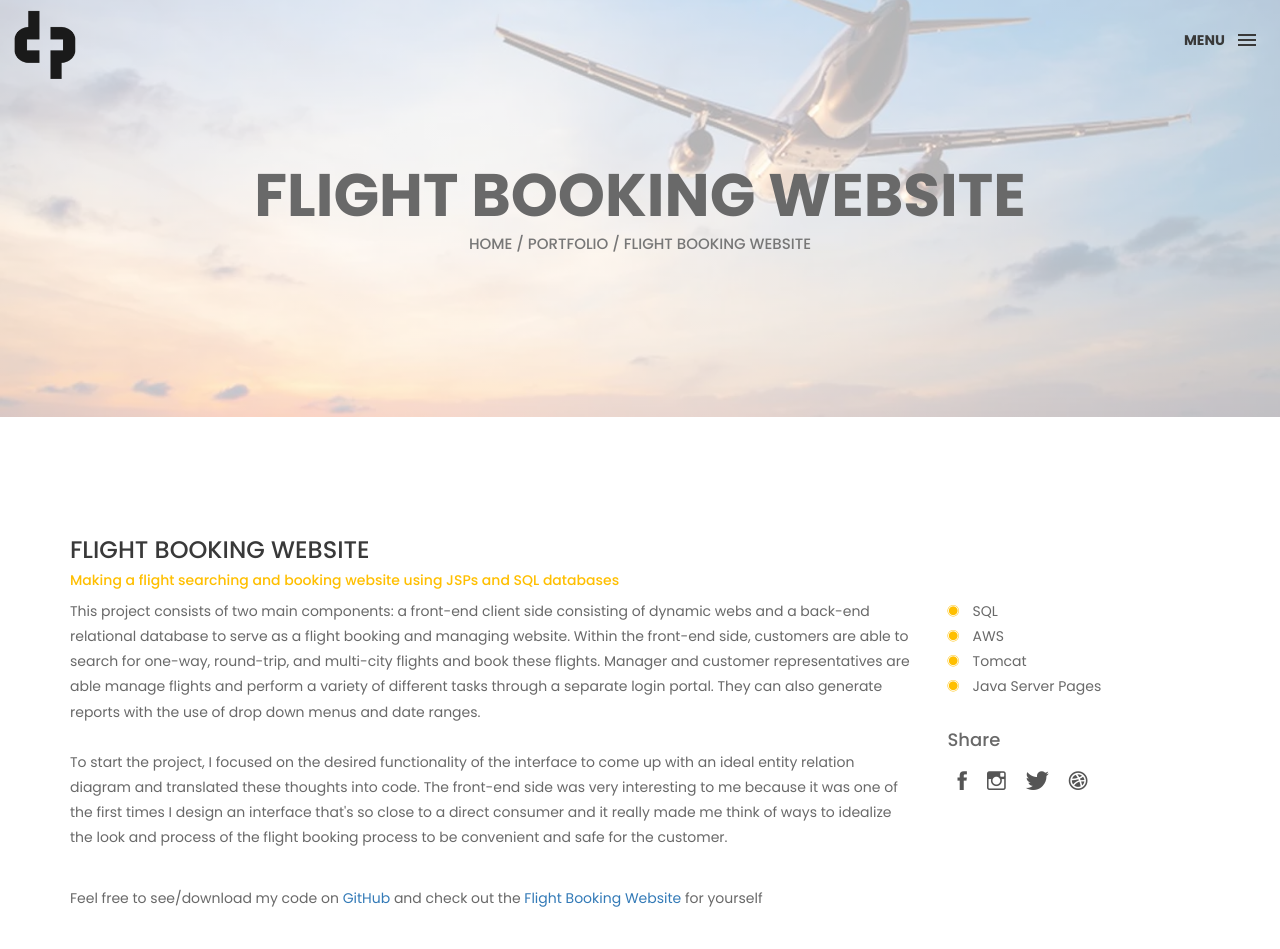
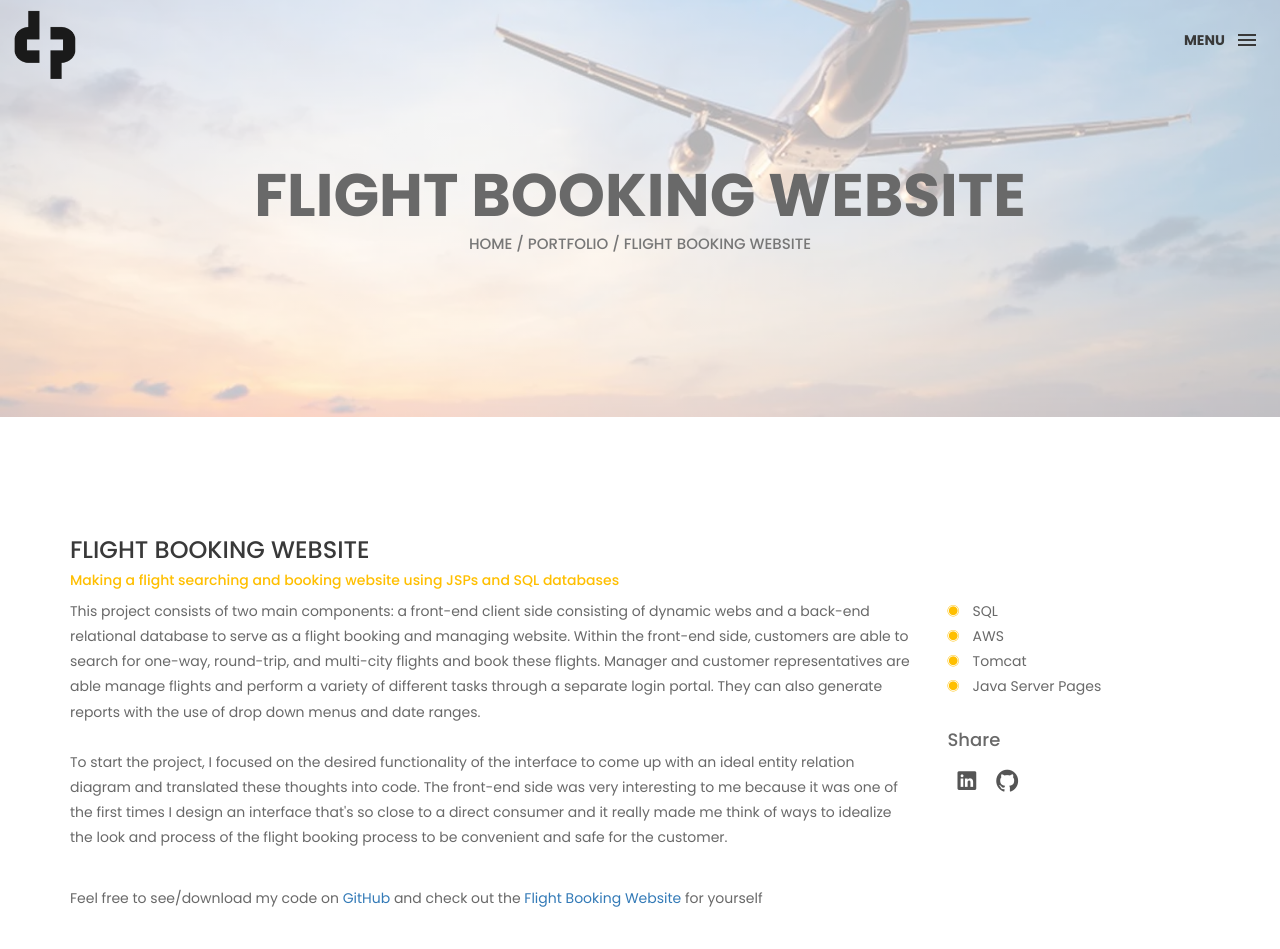
Before and after one commit to deeppatel96/deeppatel96.github.io, a plain HTML site: page airline.html in a window 1280 px wide. Shown: the top 949 px of the page. Drawn offline with Linux system fonts and the light colour scheme; a script that the page names is missing; files whose address does not match are found by name.

Commit message:
replace logos

```diff
--- a/airline.html
+++ b/airline.html
@@ -120,10 +120,8 @@
             <div class="h-10"></div>
             <h4>Share</h4>
             <ul class="social-ul">
-                <li class="box-social"><a href="#0"><i class="ion-social-facebook"></i></a></li>
-                <li class="box-social"><a href="#0"><i class="ion-social-instagram-outline"></i></a></li>
-                <li class="box-social"><a href="#0"><i class="ion-social-twitter"></i></a></li>
-                <li class="box-social"><a href="#0"><i class="ion-social-dribbble"></i></a></li>
+                <li class="box-social"><a href="https://www.linkedin.com/in/deep-patel-01/"><i class="ion-social-linkedin"></i></a></li>
+                <li class="box-social"><a href="https://github.com/deeppatel96"><i class="ion-social-github"></i></a></li>
             </ul>
         </div>
 
```
Also changed, not shown: bicycle.html (+2 -4 lines), blackjack.html (+2 -4 lines), cache-memory.html (+2 -4 lines), capstone-design.html (+2 -4 lines), company-correlations.html (+2 -4 lines), file-server.html (+2 -4 lines), financial-tools.html (+2 -4 lines), labs.html (+2 -4 lines), machine_learning.html (+2 -4 lines), robotics.html (+2 -4 lines), stress-detection.html (+2 -4 lines), vehicles.html (+2 -4 lines).
